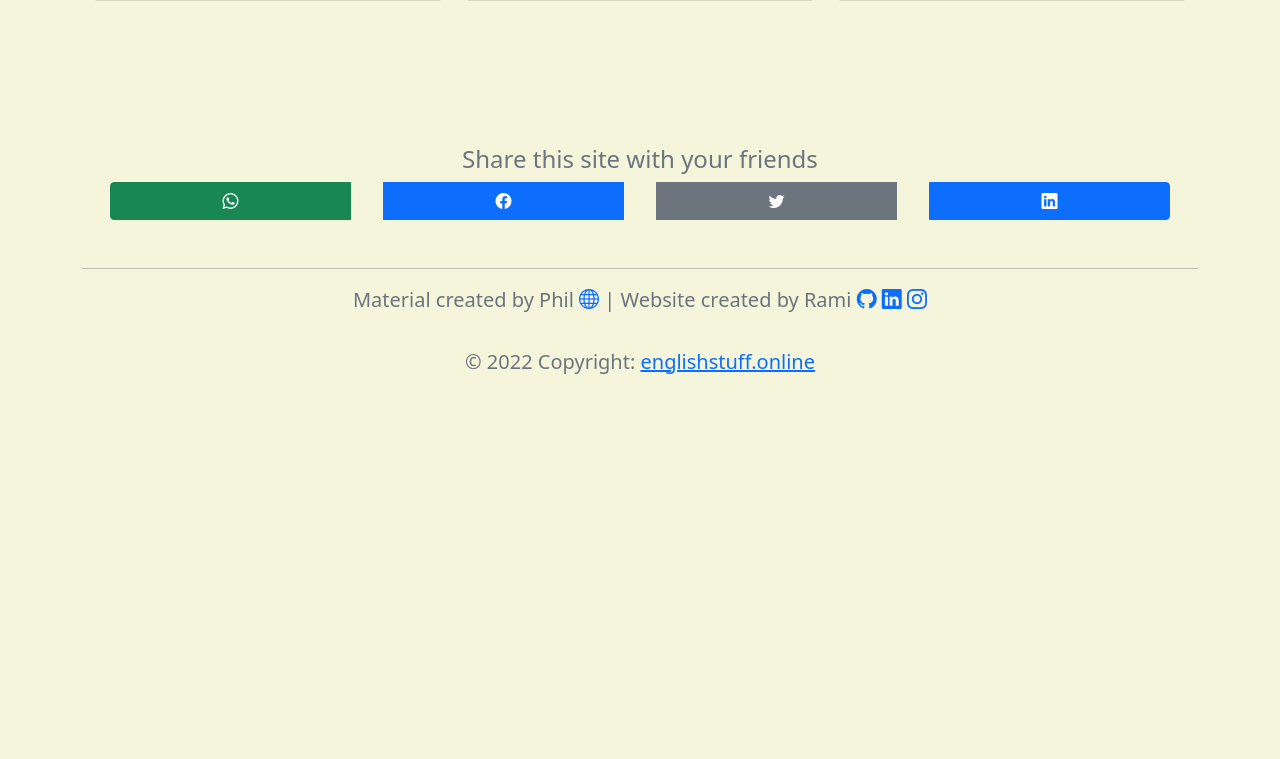
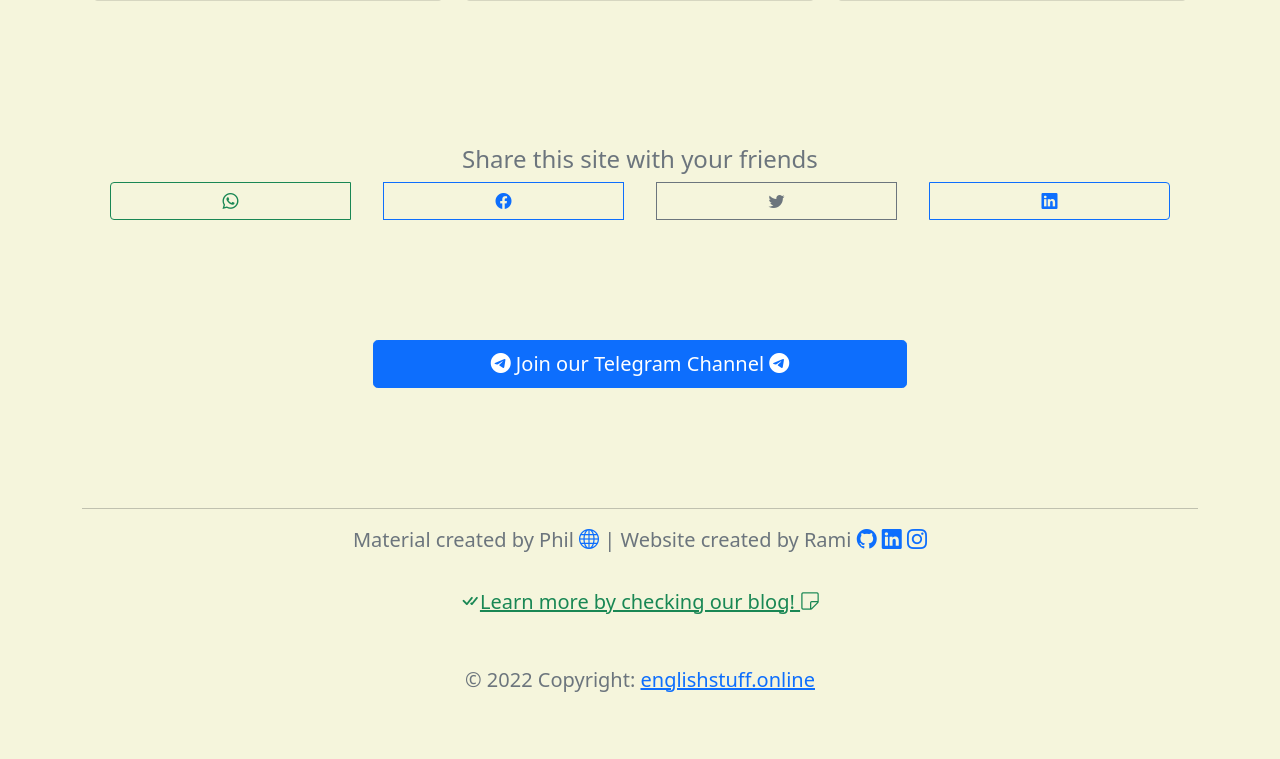
Before and after one commit to ramiboutas/englishquiz, a Django app: page / in a window 1280 px wide. Shown: the part 1112-1871 px from the top of the page. Before the commit the page ends 1486 px from the top, so only its background shows below. Run offline with Django 4.2, Linux system fonts and the light colour scheme; data comes from the database, SQL or seed files in the repository; some libraries are stand-ins or nearby versions.

Commit message:
links added in frontend

```diff
--- a/config/settings.py
+++ b/config/settings.py
@@ -63,7 +63,7 @@ INSTALLED_APPS = [
 
 # for the blog
 
-WAGTAIL_SITE_NAME = 'Puput blog'
+WAGTAIL_SITE_NAME = 'Blog | English Stuff Online'
 
 MEDIA_ROOT = os.path.join(BASE_DIR, 'media')
 MEDIA_URL = '/media/'
--- a/templates/home.html
+++ b/templates/home.html
@@ -5,8 +5,8 @@
 
 
 {% block content %}
+<h1 class="text-success text-center py-5">Learn English Online!</h1>
 
-<h1 class="text-success text-center py-5"> Learn English Online!  </h1>
 
 <h2 class="text-center py-3">Learn and practice english with quizzes. Totally <strong class="text-success">free <i class="bi bi-emoji-sunglasses"></i> </strong> and without registration <i class="bi bi-check2-all text-success"></i> </h2>
 <h3 class="text-center text-success display-5 py-3"> <i class="bi bi-pencil"></i> <i class="bi bi-chat-dots"></i> <i class="bi bi-display"></i> </h3>
--- a/templates/partials/footer.html
+++ b/templates/partials/footer.html
@@ -5,10 +5,17 @@
     <a target="_blank" href="https://github.com/ramiboutas/"><i class="bi bi-github"></i></a>
     <a target="_blank" href="https://linkedin.com/in/ramiboutas/"><i class="bi bi-linkedin"></i></a>
     <a target="_blank" href="https://instagram.com/rami_btss/"><i class="bi bi-instagram"></i></a>
+
   </p>
 
-  <!-- Copyright -->
   <div class="text-center p-3">
-    © {{ copyright_year }} Copyright: <a class="text-primary" href="https://www.englishstuff.online/">englishstuff.online</a>
+
+    <a class="text-success my-5" href="/blog"><i class="bi bi-check-all"></i>Learn more by checking our blog! <i class="bi bi-sticky"></i> </a>
+
+    <!-- Copyright -->
+    <p class="my-5">
+      © {{ copyright_year }} Copyright: <a class="text-primary" href="https://www.englishstuff.online/">englishstuff.online</a>
+    </p>
   </div>
+
 </footer>
--- a/templates/partials/social_sharing_widgets.html
+++ b/templates/partials/social_sharing_widgets.html
@@ -5,24 +5,40 @@
       <h4 class="text-center text-secondary" >Share this site with your friends</h4>
       <div class="btn-group" role="group">
 
-        <a target="_blank" type="button" class="btn btn-success mx-3"
+        <a target="_blank" type="button" class="btn btn-outline-success mx-3"
           href="https://wa.me/?text=Check%20out%20this%20awesome%20website%20to%20practice%20your%20english%20https%3A%2F%2Fwww.englishstuff.online%2F">
           <i class="bi bi-whatsapp"></i>
         </a>
 
-        <a target="_blank" type="button" class="btn btn-primary mx-3"
+        <a target="_blank" type="button" class="btn btn-outline-primary mx-3"
           href="https://www.facebook.com/sharer/sharer.php?u=https%3A%2F%2Fwww.englishstuff.online%2F">
           <i class="bi bi-facebook"></i>
         </a>
 
-        <a target="_blank" type="button" class="btn btn-secondary mx-3"
+        <a target="_blank" type="button" class="btn btn-outline-secondary mx-3"
           href="https://twitter.com/intent/tweet?text=Check%20out%20this%20awesome%20website%20to%20practice%20your%20english%20https%3A%2F%2Fwww.englishstuff.online%2F">
           <i class="bi bi-twitter"></i></a>
 
-        <a target="_blank" type="button" class="btn btn-primary mx-3"
+        <a target="_blank" type="button" class="btn btn-outline-primary mx-3"
           href="https://www.linkedin.com/sharing/share-offsite/?url=https%3A%2F%2Fwww.englishstuff.online%2F&summary=Check%20out%20this%20awesome%20website%20to%20practice%20your%20english">
           <i class="bi bi-linkedin"></i>
         </a>
       </div>
   </div>
 </div>
+
+<br>
+
+
+<div class="container my-5">
+  <div class="row justify-content-center">
+      <div class="col-md-6 col-offset-3">
+        <a target="_blank" type="button" class="btn btn-lg btn-primary w-100"
+          href="https://t.me/english_stuff_online">
+          <i class="bi bi-telegram"></i> Join our Telegram Channel <i class="bi bi-telegram"></i>
+        </a>
+      </div>
+  </div>
+</div>
+
+<br>
```
